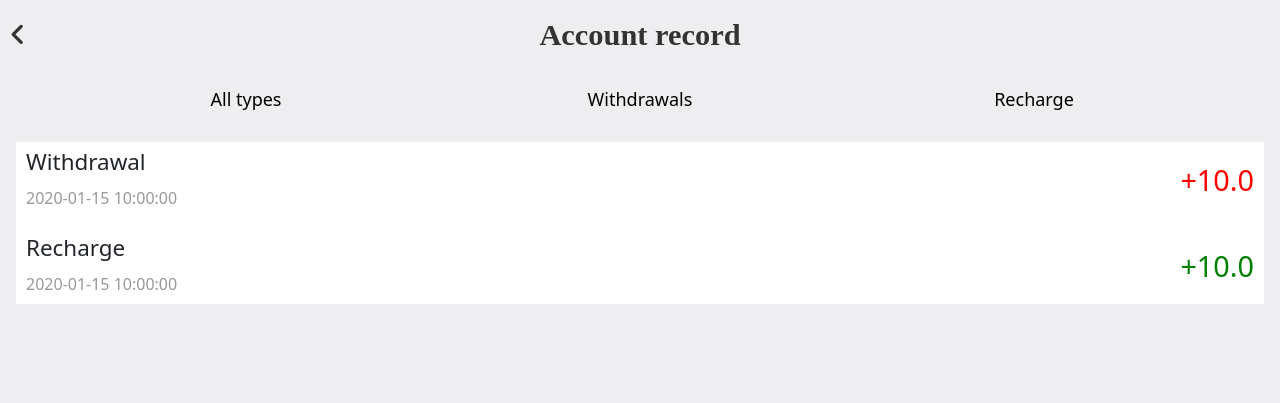
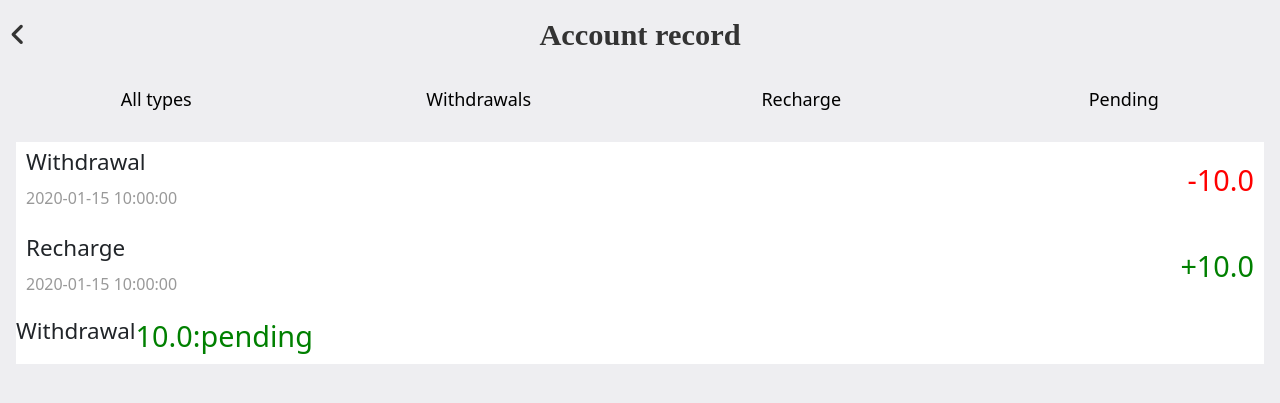
Before and after one commit to Kartikk1820/laysProject, a Flask app: page /payment_history in a window 1280 px wide. Shown: the top 403 px of the page. Run offline with Flask 3, Linux system fonts and the light colour scheme; the visitor is signed in with stand-in values (Sample User, id 1); tables that the repository leaves empty hold one stand-in row (values such as "Sample post"); some libraries are stand-ins or nearby versions.

Commit message:
add new tel channel link and update home.html also widhdraw pending problem

```diff
--- a/app.py
+++ b/app.py
@@ -11,7 +11,7 @@ import re
 app = Flask(__name__)
 app.secret_key = 'your_secret_key'  # Required for session management
 
-COMMISSION_RATE = 0.32
+COMMISSION_RATE = 0.27
 
 TOKEN_EXPIRATION_TIME = 3600  # Token valid for 1 hour
 # Define the path to save uploaded screenshots
@@ -165,7 +165,7 @@ def signup():
         existing_user = get_user_by_identifier(name) or get_user_by_identifier(phone)
 
         if existing_user:
-            # TODO: convert these into messages which can be shown on the signup page
+            #  convert these into messages which can be shown on the signup page
             print("Credentials already exist please use different ones")
             msg = "Credentials already exist please use different ones"
             return render_template('signup.html', message=msg)
@@ -206,8 +206,9 @@ def payment_history():
     withdrawal_history = get_withdrawal_history(user_id)  # Fetch user's withdrawal history
     income_history = get_income_history(user_id)  # Fetch user's income history
     recharge_history = get_recharge_history(user_id)  # Fetch user's recharge history
+    pending_history = get_pending_payments_by_user(user_id)
 
-    return render_template('payment_history.html', payments=payment_history , withdrawals=withdrawal_history, income=income_history, recharge=recharge_history)
+    return render_template('payment_history.html', payments=payment_history , withdrawals=withdrawal_history, income=income_history, recharge=recharge_history , pending = pending_history)
 
 @app.route('/admin/login', methods=['GET', 'POST'])
 def admin_login():
@@ -447,12 +448,12 @@ def approve_payment():
     user_id = request.form['user_id']
     amount = float(request.form['amount'])
     payment_type = request.form['type']
+    user_info = get_user_by_id(user_id)
 
     # Record the payment
     if payment_type == 'recharge':
 
-        # TODO: Get the invitation code of the user
-        user_info = get_user_by_id(user_id)
+        # Get the invitation code of the user
         invitation_code = user_info["invitation_code"]
 
         # If invitation code doesn't exists
@@ -466,11 +467,23 @@ def approve_payment():
             record_payment(payer_id=admin_id, receiver_id=user_id, amount=amount, is_admin=True)
 
     elif payment_type == 'withdrawal':
-        record_payment(payer_id=user_id, receiver_id=admin_id, amount=amount, is_admin=False)
 
+        user_balance = get_wallet_by_user_id(user_id)
+        # if amount > user_balance:
+        #     # # Delete the invalid withdraw request
+        #     # with get_db_connection() as conn:
+        #     #     cursor = conn.cursor()
+        #     #     cursor.execute("DELETE FROM pending_payments WHERE id = ?", (payment_id,))
+        #     #     conn.commit()
+
+        #     return redirect(url_for('admin_pending_payments'))
+
+        # else:
+        record_payment(payer_id=user_id, receiver_id=admin_id, amount=amount, is_admin=False , update_wallet=False)
+        # pass
 
     else:
-        redirect(url_for('admin_pending_payments'))
+        return redirect(url_for('admin_pending_payments'))
 
 
     # Update the pending payment entry
@@ -512,10 +525,20 @@ def withdraw():
 
             # Process the withdrawal here (e.g., update the wallet balance)
             # Add an entry in the pending payments table
+            # Update payer's wallet balance (deduct the amount)
+            with get_db_connection() as conn:
+                cursor = conn.cursor()
+                cursor.execute('''
+                    UPDATE wallets
+                    SET balance = balance - ?
+                    WHERE user_id = ?
+                ''', (amount, user_id))
+                conn.commit()
+
             add_pending_payment(user_id=user_id, amount=amount, screenshot_path=None , payment_type='withdrawal')
 
 
-            flash("Withdrawal successful!", "success")
+            print("Withdrawal successful!", "success")
             return redirect(url_for('profile'))
 
         except ValueError:
--- a/static/js/account-record.js
+++ b/static/js/account-record.js
@@ -3,17 +3,20 @@ document.addEventListener("DOMContentLoaded", function () {
   const allTypesBtn = document.getElementById("allTypesBtn");
   const withdrawalsBtn = document.getElementById("withdrawalsBtn");
   const rechargeBtn = document.getElementById("rechargeBtn");
+  const pendingBtn = document.getElementById("pendingBtn");
 
   // Get all the record containers
   const incomeRecords = document.querySelectorAll(".incomeRecord");
   const withdrawalRecords = document.querySelectorAll(".withdrawalRecord");
   const rechargeRecords = document.querySelectorAll(".rechargeRecord");
+  const pendingRecords = document.querySelectorAll(".pendingRecord"); // New pending records
 
   // Function to remove 'active' class from all buttons
   function clearActiveClass() {
     allTypesBtn.classList.remove("active");
     withdrawalsBtn.classList.remove("active");
     rechargeBtn.classList.remove("active");
+    pendingBtn.classList.remove("active"); // Clear active state for pending button
   }
 
   // Helper function to toggle visibility of multiple elements
@@ -28,6 +31,7 @@ document.addEventListener("DOMContentLoaded", function () {
     toggleDisplay(incomeRecords, "flex");
     toggleDisplay(withdrawalRecords, "flex");
     toggleDisplay(rechargeRecords, "flex");
+    toggleDisplay(pendingRecords, "flex"); // Show pending records too
     clearActiveClass();
     allTypesBtn.classList.add("active");
   });
@@ -37,6 +41,7 @@ document.addEventListener("DOMContentLoaded", function () {
     toggleDisplay(incomeRecords, "none");
     toggleDisplay(withdrawalRecords, "flex");
     toggleDisplay(rechargeRecords, "none");
+    toggleDisplay(pendingRecords, "none"); // Hide pending records
     clearActiveClass();
     withdrawalsBtn.classList.add("active");
   });
@@ -46,12 +51,24 @@ document.addEventListener("DOMContentLoaded", function () {
     toggleDisplay(incomeRecords, "none");
     toggleDisplay(withdrawalRecords, "none");
     toggleDisplay(rechargeRecords, "flex");
+    toggleDisplay(pendingRecords, "none"); // Hide pending records
     clearActiveClass();
     rechargeBtn.classList.add("active");
+  });
+
+  // Show only pending records
+  pendingBtn.addEventListener("click", function () {
+    toggleDisplay(incomeRecords, "none");
+    toggleDisplay(withdrawalRecords, "none");
+    toggleDisplay(rechargeRecords, "none");
+    toggleDisplay(pendingRecords, "flex"); // Show pending records
+    clearActiveClass();
+    pendingBtn.classList.add("active");
   });
 
   // Show all types by default (without clicking)
   toggleDisplay(incomeRecords, "flex");
   toggleDisplay(withdrawalRecords, "flex");
   toggleDisplay(rechargeRecords, "flex");
+  toggleDisplay(pendingRecords, "flex"); // Show pending records by default too
 });
--- a/templates/home.html
+++ b/templates/home.html
@@ -88,7 +88,7 @@
               <p>Withdraw</p>
             </div>
           </a>
-          <a href="https://t.me/nestlesupprt099" class="recharge-service">
+          <a href="https://t.me/nestlesupoort331" class="recharge-service">
             <div class="recharge-img">
               <img
                 src="{{ url_for('static', filename='image/online_customer_service.png') }}"
@@ -96,7 +96,7 @@
               <p>Groups</p>
             </div>
           </a>
-          <a href="https://t.me/nestlesupprt099" class="recharge-service">
+          <a href="https://t.me/nestlesupoort331" class="recharge-service">
             <div class="recharge-img">
               <img
                 src="{{ url_for('static', filename='image/telegram.png') }}"
@@ -104,7 +104,7 @@
               <p>Channel</p>
             </div>
           </a>
-          <a href="https://t.me/nestlesupprt099" class="recharge-service">
+          <a href="https://t.me/nestlesupoort331" class="recharge-service">
             <div class="recharge-img">
               <img src="{{ url_for('static', filename='image/kefu.png') }}" />
               <p>Online</p>
--- a/templates/payment_history.html
+++ b/templates/payment_history.html
@@ -1,23 +1,37 @@
 <!DOCTYPE html>
 <html lang="en">
-
   <head>
     <meta charset="UTF-8" />
     <meta name="viewport" content="width=device-width, initial-scale=1.0" />
-    <link href="https://cdn.jsdelivr.net/npm/bootstrap@5.3.0/dist/css/bootstrap.min.css" rel="stylesheet" />
-    <link rel="stylesheet" href="https://cdnjs.cloudflare.com/ajax/libs/font-awesome/6.6.0/css/all.min.css"
+    <link
+      href="https://cdn.jsdelivr.net/npm/bootstrap@5.3.0/dist/css/bootstrap.min.css"
+      rel="stylesheet"
+    />
+    <link
+      rel="stylesheet"
+      href="https://cdnjs.cloudflare.com/ajax/libs/font-awesome/6.6.0/css/all.min.css"
       integrity="sha512-Kc323vGBEqzTmouAECnVceyQqyqdsSiqLQISBL29aUW4U/M7pSPA/gEUZQqv1cwx4OnYxTxve5UMg5GT6L4JJg=="
-        crossorigin="anonymous" referrerpolicy="no-referrer" />
+      crossorigin="anonymous"
+      referrerpolicy="no-referrer"
+    />
     <title>Product Page</title>
-    <link rel="stylesheet" href="{{ url_for('static',filename='css/recharge.css') }}" />
-    <link rel="stylesheet" href="{{url_for('static',filename='css/account-record.css')}}" />
+    <link
+      rel="stylesheet"
+      href="{{ url_for('static',filename='css/recharge.css') }}"
+    />
+    <link
+      rel="stylesheet"
+      href="{{url_for('static',filename='css/account-record.css')}}"
+    />
   </head>
 
   <body>
     <div class="container-fluid text-center mt-5">
       <div class="topDiv">
         <div class="backButton">
-                <a href="javascript:history.back()"><i class="fa-solid fa-angle-left"></i></a>
+          <a href="javascript:history.back()"
+            ><i class="fa-solid fa-angle-left"></i
+          ></a>
         </div>
         <div class="invite-heading recharge-heading">Account record</div>
       </div>
@@ -27,6 +41,7 @@
         <button id="allTypesBtn" class="toggle-btn">All types</button>
         <button id="withdrawalsBtn" class="toggle-btn">Withdrawals</button>
         <button id="rechargeBtn" class="toggle-btn">Recharge</button>
+        <button id="pendingBtn" class="toggle-btn">Pending</button>
       </div>
 
       <!-- Display content -->
@@ -39,11 +54,7 @@
             <span class="date-time">{{ payment['payment_time'] }}</span>
           </div>
           <div class="right-section text-success">
-                    {% if payment['amount'] > 0 %}
-                    +{{ payment['amount'] }}
-                    {% else %}
-                    -{{ payment['amount'] }}
-                    {% endif %}
+            {% if payment['amount']%} +{{ payment['amount'] }} {% endif %}
           </div>
         </div>
         {% endfor %}
@@ -61,11 +72,7 @@
             <span class="date-time">{{ payment['payment_time'] }}</span>
           </div>
           <div class="right-section text-danger">
-                    {% if payment['amount'] > 0 %}
-                    +{{ payment['amount'] }}
-                    {% else %}
-                    -{{ payment['amount'] }}
-                    {% endif %}
+            {% if payment['amount']%} -{{ payment['amount'] }} {% endif %}
           </div>
         </div>
         {% endfor %}
@@ -84,20 +91,28 @@
             <span class="date-time">{{ payment['payment_time'] }}</span>
           </div>
           <div class="right-section text-success">
-                    {% if payment['amount'] > 0 %}
-                    +{{ payment['amount'] }}
-                    {% else %}
-                    -{{ payment['amount'] }}
-                    {% endif %}
+            {% if payment['amount']%} +{{ payment['amount'] }} {% endif %}
           </div>
         </div>
         {% endfor %}
 
+        <!-- New Pending section -->
+        {% for payment in pending %}
+        <div class="pendingRecord">
+          <div class="left-section">
+            <p class="left-section-heading">Withdrawal</p>
+            <span class="date-time">{{ payment['payment_time'] }}</span>
+          </div>
+          <div class="right-section text-success">
+            {% if payment['amount']%} {{ payment['amount'] }}:pending {% endif
+            %}
+          </div>
+        </div>
+        {% endfor %}
       </div>
     </div>
 
     <script src="https://cdn.jsdelivr.net/npm/bootstrap@5.3.0/dist/js/bootstrap.bundle.min.js"></script>
     <script src="{{ url_for('static', filename='js/account-record.js') }}"></script>
   </body>
-
 </html>
```
Also changed, not shown: database.py (+13 -2 lines), static/js/home.js (+44 -0 lines), templates/withdraw.html (+5 -2 lines). Lines whose indentation alone changed are shown as unchanged.
